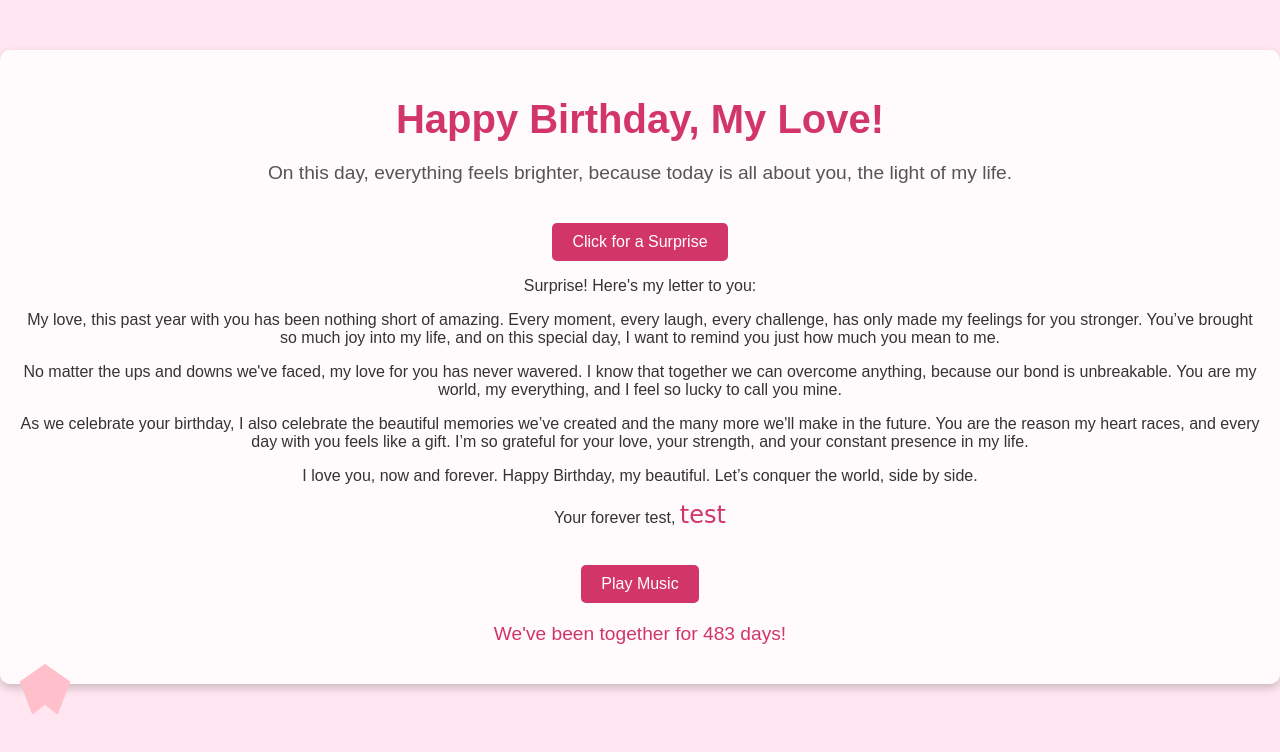
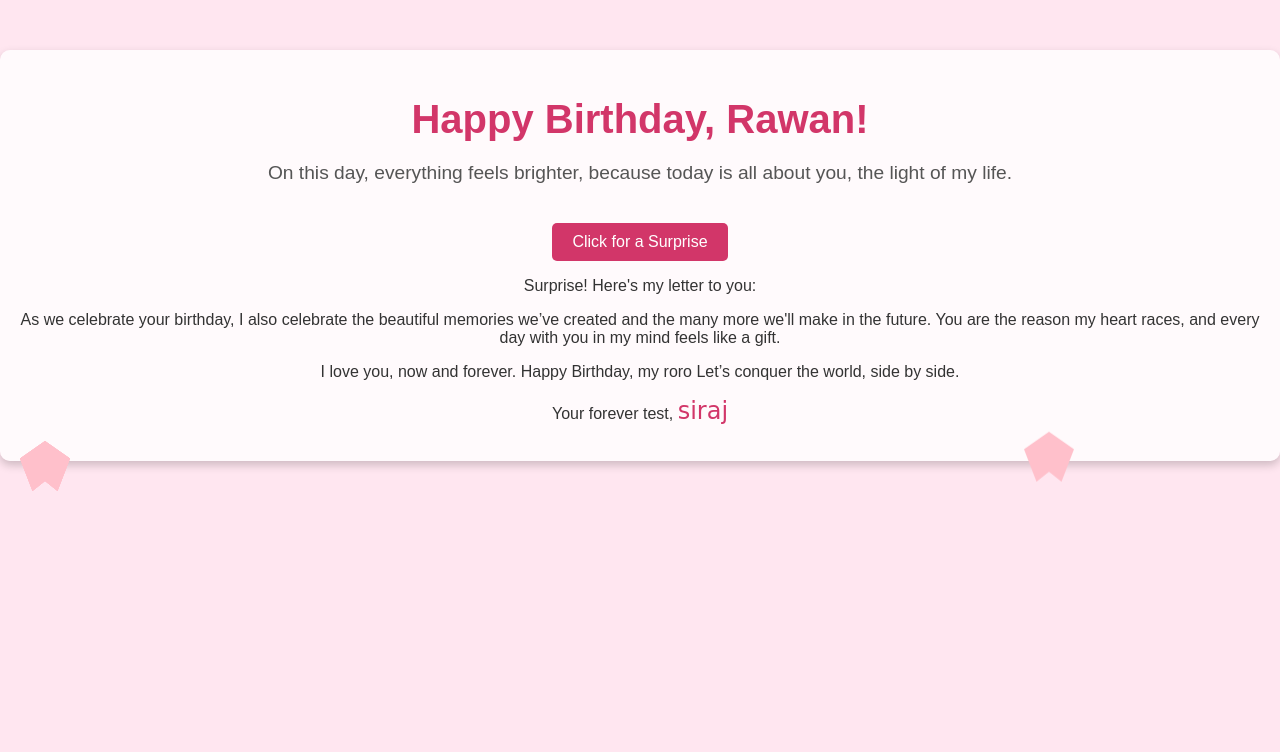
Before and after one commit to sirjo41/happy-birthday, a plain HTML site: page index.html in a window 1280 px wide. Both pictures are taken after a click on the button "Click for a Surprise". Drawn offline with Linux system fonts and the light colour scheme.

Commit message:
Update index.html

```diff
--- a/index.html
+++ b/index.html
@@ -8,7 +8,7 @@
 </head>
 <body>
     <div class="container">
-        <h1>Happy Birthday, My Love!</h1>
+        <h1>Happy Birthday, Rawan!</h1>
         <p class="message">
             On this day, everything feels brighter, because today is all about you, the light of my life.<br>
             <span id="typed-text"></span>
@@ -17,27 +17,20 @@
         <button onclick="showSurprise()">Click for a Surprise</button>
         <div id="surprise" class="hidden">
             <p>Surprise! Here's my letter to you:</p>
-            <p>
-                My love, this past year with you has been nothing short of amazing. Every moment, every laugh, every challenge, has only made my feelings for you stronger. You’ve brought so much joy into my life, and on this special day, I want to remind you just how much you mean to me.
+                As we celebrate your birthday, I also celebrate the beautiful memories we’ve created and the many more we'll make in the future. You are the reason my heart races, and every day with you in my mind feels like a gift.
             </p>
             <p>
-                No matter the ups and downs we've faced, my love for you has never wavered. I know that together we can overcome anything, because our bond is unbreakable. You are my world, my everything, and I feel so lucky to call you mine.
+                I love you, now and forever. Happy Birthday, my roro Let’s conquer the world, side by side.
             </p>
-            <p>
-                As we celebrate your birthday, I also celebrate the beautiful memories we’ve created and the many more we'll make in the future. You are the reason my heart races, and every day with you feels like a gift. I’m so grateful for your love, your strength, and your constant presence in my life.
-            </p>
-            <p>
-                I love you, now and forever. Happy Birthday, my beautiful. Let’s conquer the world, side by side.
-            </p>
-            <p>Your forever test, <span class="signature">test</span></p>
+            <p>Your forever test, <span class="signature">siraj</span></p>
         </div>
 
-        <button onclick="playMusic()">Play Music</button>
+<!--         <button onclick="playMusic()">Play Music</button>
         <audio id="birthdayMusic">
             <source src="bird-of-a-feather.mp3" type="audio/mpeg">
         </audio>
 
-        <p id="love-timer" class="timer"></p>
+        <p id="love-timer" class="timer"></p> -->
 
         <div class="heart"></div>
         <div class="heart"></div>
```
